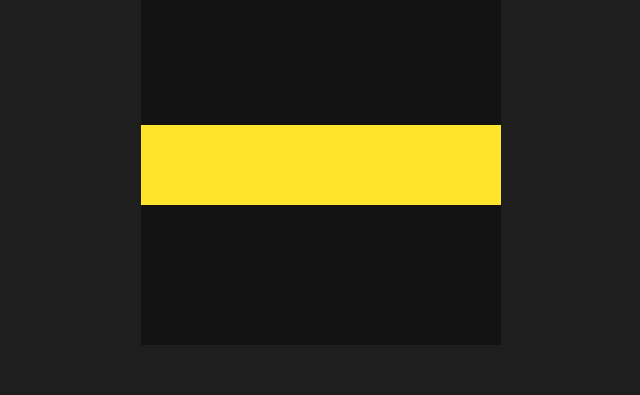
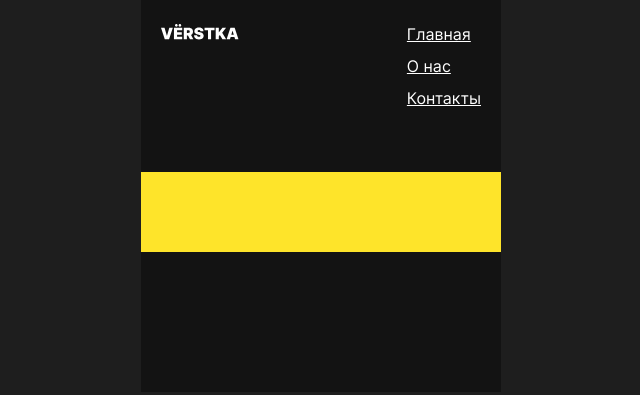
Before and after one commit to Kund1le/case1, a plain HTML site: page index.html in a window 1280 px wide. Shown: the whole page, without its empty margins (319-959 px from the left). Drawn offline with Linux system fonts and the light colour scheme; files whose address does not match are found by name.

Commit message:
Готовая шапка

```diff
--- a/index.html
+++ b/index.html
@@ -12,9 +12,31 @@ content="IE-edge" />
         rel="stylesheet" href="./style.css">
     </head>
     <body>
-        <header class="header content-section content-section_theme_dark"></header>
+        <header class="header content-section content-section_theme_dark">
+          <a class="header_logo">
+            <img
+             class="header_logo-image"
+             src="./images/logo.svg"
+             alt="Логотип проекта"
+            />
+          </a>
+          <nav class="header_menu">
+            <ul class="header_menu-list">
+                <li class="header_menu-item header_menu-item-active">
+                    <a class="header_menu-link">Главная</a>
+                </li>
+                <li clasa="header_menu-item">
+                    <a class="header_menu-link" href="#0">О нас</a>
+                </li>
+                <li class="header_menu-item">
+                    <a class="header_menu-link" href="#0">Контакты</a>
+                </li>
+            </ul>
+          </nav>
+        </header>
         <main class="content">
          <section class="cover content-section content-section_theme_dark"></section>
+            <h1 class="coner_title"
          <section class="intro content-section content-section_theme_dark"></section>
          <section class="reasons content-section content-section_theme_bright"></section>
          <section class="how-to content-section content-section_theme_dark"></section>
--- a/style.css
+++ b/style.css
@@ -36,7 +36,38 @@ blockquote {
 }
 
 .header {
+    display: flex;
+    justify-content: space-between;
+    align-content: flex-start;
     padding: 24px 20px;
+}
+
+.header_logo {
+    display: block;
+    width: 78px;
+}
+
+.header_logo-menu {
+    width: 100%;
+}
+
+.header_menu-list {
+    display: flex;
+    flex-direction: column;
+    gap: 12px;
+    list-style: none;
+}
+
+.header_menu-link {
+    color: #fff;
+    font-size: 16px;
+    line-height: 19.2px;
+    text-decoration: underline;
+}
+
+.header_menu-link-active .header-menu-link{
+    text-decoration: none;
+    list-style: none;
 }
 
 .cover {
```
